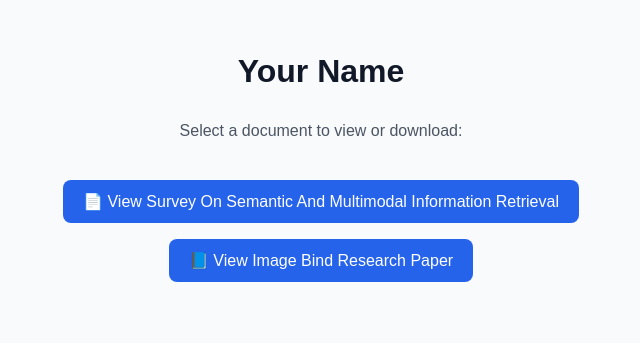
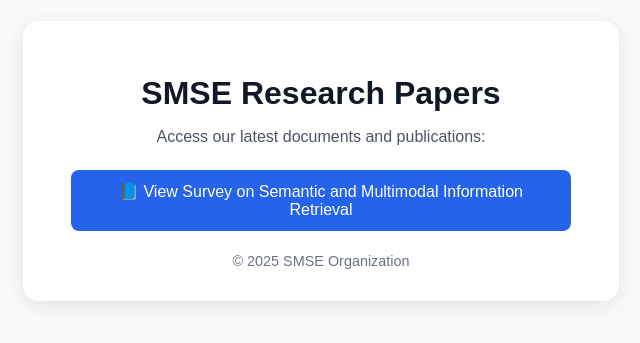
Before and after one commit to smse-org/SMSE-ResearchPapers, a plain HTML site: page index.html in a window 1280 px wide. Shown: the part 239-582 px from the top of the page, without its empty margins (319-959 px from the left). Drawn offline with Linux system fonts and the light colour scheme.

Commit message:
Update index.html

```diff
--- a/index.html
+++ b/index.html
@@ -3,47 +3,66 @@
 <head>
   <meta charset="UTF-8" />
   <meta name="viewport" content="width=device-width, initial-scale=1.0" />
-  <title>Your Name - Documents</title>
+  <title>SMSE Research Papers</title>
   <style>
     body {
       font-family: Arial, sans-serif;
-      background: #f9fafb;
+      background-color: #f9fafb;
       color: #111827;
+      margin: 0;
+      height: 100vh;
       display: flex;
-      flex-direction: column;
       align-items: center;
       justify-content: center;
-      height: 100vh;
-      margin: 0;
+    }
+    .container {
+      background: white;
+      padding: 2em 3em;
+      border-radius: 16px;
+      box-shadow: 0 4px 20px rgba(0,0,0,0.1);
+      text-align: center;
+      max-width: 500px;
     }
     h1 {
-      font-size: 2em;
-      margin-bottom: 0.5em;
+      margin-bottom: 0.25em;
     }
     p {
       color: #4b5563;
-      margin-bottom: 2em;
+      margin-bottom: 1.5em;
     }
     a {
-      display: inline-block;
-      margin: 0.5em;
-      padding: 0.75em 1.25em;
+      display: block;
+      margin: 0.75em 0;
+      padding: 0.75em 1em;
+      background-color: #2563eb;
+      color: white;
       border-radius: 8px;
       text-decoration: none;
-      background-color: #2563eb;
-      color: white;
       font-weight: 500;
       transition: background 0.2s ease;
     }
     a:hover {
       background-color: #1d4ed8;
     }
+    footer {
+      margin-top: 1.5em;
+      font-size: 0.9em;
+      color: #6b7280;
+    }
   </style>
 </head>
 <body>
-  <h1>Your Name</h1>
-  <p>Select a document to view or download:</p>
-  <a href="Survey%20on%20Semantic%20and%20Multimodal%20Information%20Retrieval/Survey_Paper.pdf" target="_blank">📄 View Survey On Semantic And Multimodal Information Retrieval</a>
-  <a href="Image%20Bind/ImageBind.pdf" target="_blank">📘 View Image Bind Research Paper</a>
+  <div class="container">
+    <h1>SMSE Research Papers</h1>
+    <p>Access our latest documents and publications:</p>
+    <a href="Survey%20on%20Semantic%20and%20Multimodal%20Information%20Retrieval/Survey_Paper.pdf"
+       target="_blank" rel="noopener noreferrer">
+       📘 View Survey on Semantic and Multimodal Information Retrieval
+    </a>
+
+    <footer>
+      © 2025 SMSE Organization
+    </footer>
+  </div>
 </body>
 </html>
```
